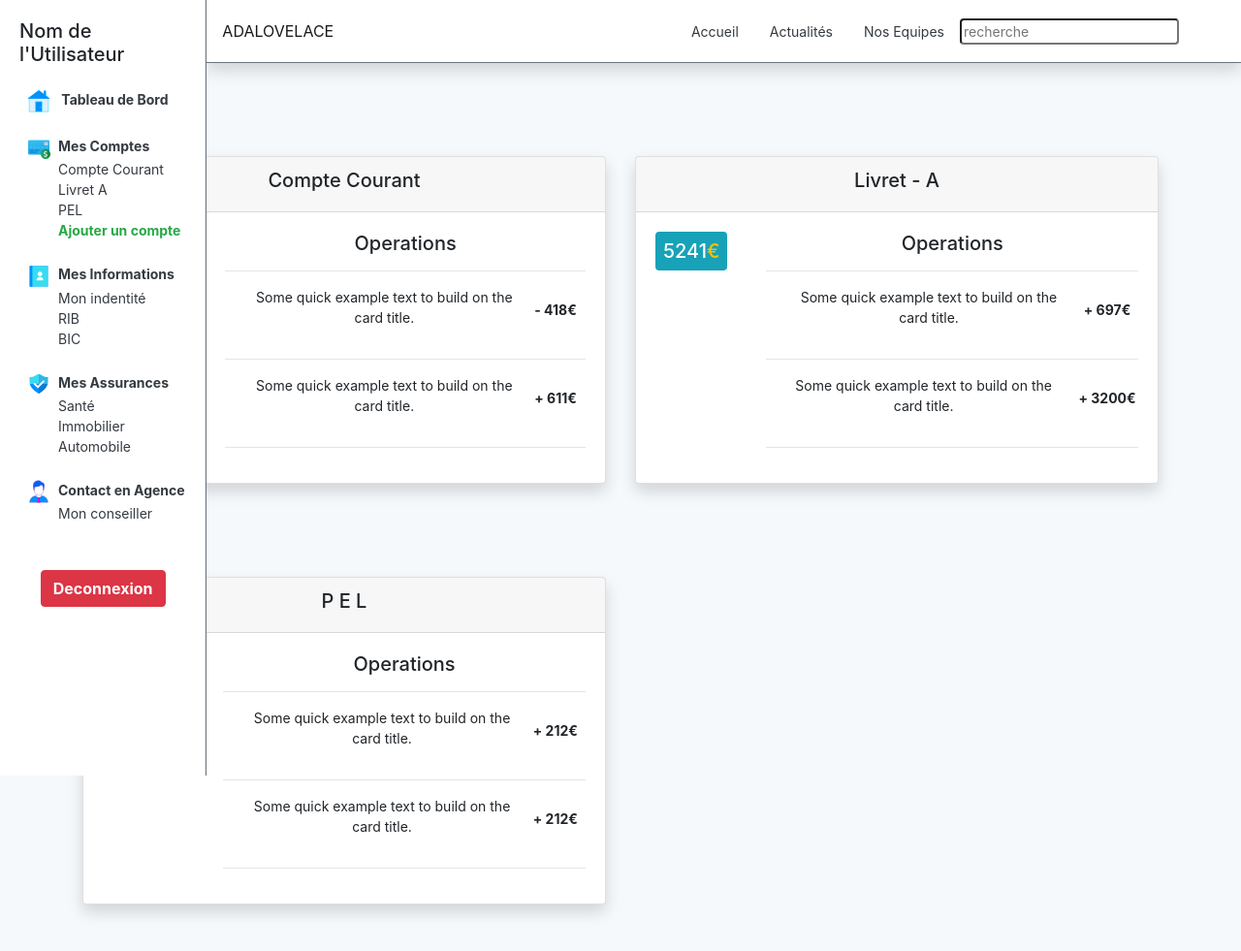
After one commit to CollignonB/banqueSymfony, a Symfony app: template templates/home/user.html.twig in a window 1280 px wide. The commit adds this page. Shown: the whole page at 97% size. Run offline with Twig, Linux system fonts and the light colour scheme; the template is opened without the code that fills it, so the values that code supplies are empty; some libraries are stand-ins or nearby versions.

Commit message:
|ADD| - add_user.twig / img / css /-

```diff
--- /dev/null
+++ b/public/css/main.css
@@ -0,0 +1,3 @@
+ul>li{
+    list-style: none;
+}
--- /dev/null
+++ b/public/css/user.css
@@ -0,0 +1,104 @@
+body {
+    font-size: .875rem;
+    background-color: #f6f9fc;
+  }
+
+  .feather {
+    width: 16px;
+    height: 16px;
+    vertical-align: text-bottom;
+  }
+
+  /*
+   * Sidebar
+   */
+
+  .sidebar {
+    position: fixed;
+    top: 0;
+    bottom: 0;
+    left: 0;
+    z-index: 100; /* Behind the navbar */
+    padding: 48px 0 0; /* Height of navbar */
+    box-shadow: inset -1px 0 0 rgba(0, 0, 0, 0.061);
+  }
+
+  @media (max-width: 767.98px) {
+    .sidebar {
+      top: 5rem;
+    }
+  }
+
+  .sidebar-sticky {
+    position: relative;
+    top: 0;
+    height: calc(100vh - 48px);
+    padding-top: .5rem;
+    overflow-x: hidden;
+    overflow-y: auto; /* Scrollable contents if viewport is shorter than content. */
+  }
+
+  @supports ((position: -webkit-sticky) or (position: sticky)) {
+    .sidebar-sticky {
+      position: -webkit-sticky;
+      position: sticky;
+    }
+  }
+
+  .sidebar .nav-link {
+    font-weight: 500;
+    color: #333;
+  }
+
+  .sidebar .nav-link .feather {
+    margin-right: 4px;
+    color: #999;
+  }
+
+  .sidebar .nav-link.active {
+    color: #007bff;
+  }
+
+  .sidebar .nav-link:hover .feather,
+  .sidebar .nav-link.active .feather {
+    color: inherit;
+  }
+
+  .sidebar-heading {
+    font-size: .75rem;
+    text-transform: uppercase;
+  }
+
+  /*
+   * Navbar
+   */
+
+  .navbar-brand {
+    padding-top: .75rem;
+    padding-bottom: .75rem;
+    font-size: 1rem;
+    /* background-color: rgba(0, 0, 0, .25); */
+    /* box-shadow: inset -1px 0 0 rgba(0, 0, 0, .25); */
+  }
+
+  .navbar .navbar-toggler {
+    top: .25rem;
+    right: 1rem;
+  }
+
+  .navbar .form-control {
+    padding: .75rem 1rem;
+    border-width: 0;
+    border-radius: 0;
+  }
+
+  .form-control-dark {
+    color: #fff;
+    background-color: rgba(255, 255, 255, .1);
+    border-color: rgba(255, 255, 255, .1);
+  }
+
+  .form-control-dark:focus {
+    border-color: transparent;
+    box-shadow: 0 0 0 3px rgba(255, 255, 255, .25);
+  }
--- a/templates/base.html.twig
+++ b/templates/base.html.twig
@@ -14,9 +14,10 @@
 		<link rel="stylesheet" href="{{ asset('css/main.css') }}"> {% block stylesheets %}{% endblock %}
 
 		</head>
-
+{% block body %}
 		<body>
 
+				{% block nav %}
 					<nav class="navbar fixed-top navbar-expand-lg navbar-light border-bottom border-white bg-dark">
 						<a class="navbar-brand text-white" href="{{ path ("app_home") }}">ADALOVELACE</a>
 						<button class="navbar-toggler" type="button" data-toggle="collapse" data-target="#navbarHeaderToggler" aria-controls="navbarTogglerDemo02" aria-expanded="false" aria-label="Toggle navigation">
@@ -38,7 +39,7 @@
 							</ul>
 
 							{# {% if is_granted('IS_AUTHENTICATED_FULLY') %} #}
-						<a href="{#{{path('app_user')}}#}" class="btn btn-sm btn-success m-2 my-sm-0">Mon Compte</a>
+							<a href="{{path('app_user')}}" class="btn btn-sm btn-success m-2 my-sm-0">Mon Compte</a>
 							<a href="{#{{{path('app_logout')}}#}" class="btn btn-sm btn-danger m-2 my-sm-0">Deconnexion</a>
 							{# {% else %} #}
 							<a href="{{ path ("app_login") }}" class="btn btn-sm btn-info m-2 my-sm-0" type="button">Mon Espace</a>
@@ -46,16 +47,21 @@
 						</div>
 
 					</nav>
+				{% endblock %}
 
+
+				{% block header %}
 					<header class="jumbotron">
 						<div class="container px-3 py-3 pt-md-5 pb-md-4 mx-auto text-center">
 							<h1 class="display-4">ADALOVELACE</h1>
 							<p class="lead">Nous vous accompagnions dans votre réussite.</p>
 						</div>
 					</header>
+				{% endblock %}
 
 				{% block main %}{% endblock %}
 
+				{% block footer %}
 					<footer class="footer py-4 mt-5 px-5 text-white border-top bg-dark">
 						<div class="row">
 							<div class="col-12 col-md">
@@ -121,11 +127,15 @@
 							</div>
 						</div>
 					</footer>
+				{% endblock %}
+
 
 				<script src="https://code.jquery.com/jquery-3.5.1.slim.min.js" integrity="sha384-DfXdz2htPH0lsSSs5nCTpuj/zy4C+OGpamoFVy38MVBnE+IbbVYUew+OrCXaRkfj" crossorigin="anonymous"></script>
 				<script src="https://cdn.jsdelivr.net/npm/bootstrap@4.5.3/dist/js/bootstrap.bundle.min.js" integrity="sha384-ho+j7jyWK8fNQe+A12Hb8AhRq26LrZ/JpcUGGOn+Y7RsweNrtN/tE3MoK7ZeZDyx" crossorigin="anonymous"></script>
 
 				{% block javascripts %}{% endblock %}
+
 		</body>
+		{% endblock %}
 	</html>
 </body></html>
--- /dev/null
+++ b/templates/home/user.html.twig
@@ -0,0 +1,197 @@
+{% extends 'base.html.twig' %}
+
+{% block stylesheets %}<link rel="stylesheet" href="{{ asset('css/user.css') }}">
+{% endblock %}
+
+{% block body %}
+
+
+	{% block nav %}
+		<nav class="navbar navbar-expand-lg navbar-light shadow border-secondary border-bottom col-md-9 ml-sm-auto col-lg-10 bg-white">
+			<a class="navbar-brand text-black" href="{{ path ("app_home") }}">ADALOVELACE</a>
+			<button class="navbar-toggler" type="button" data-toggle="collapse" data-target="#navbarHeaderToggler" aria-controls="navbarTogglerDemo02" aria-expanded="false" aria-label="Toggle navigation">
+				<span class="btn btn-light">MENU</span>
+			</button>
+
+			<div class="collapse navbar-collapse justify-content-end align-items-center" id="navbarHeaderToggler">
+				<ul class="nav align-items-center mx-5">
+					<li class="nav-item active">
+						<a class="nav-link text-dark" href="{{ path ("app_home") }}">Accueil<span class="sr-only">(current)</span>
+						</a>
+					</li>
+					<li class="nav-item">
+						<a class="nav-link text-dark" href="#">Actualités</a>
+					</li>
+					<li class="nav-item">
+						<a class="nav-link text-dark" href="#" tabindex="-1" aria-disabled="true">Nos Equipes</a>
+					</li>
+					<li>
+						<input class="rounded" type="search" placeholder="recherche">
+					</li>
+				</ul>
+			</div>
+
+		</nav>
+	{% endblock %}
+
+	{% block header %}{% endblock %}
+
+
+	{% block main %}
+
+		<nav class="sidebar text-black col-sm col-lg-2 border-right border-secondary bg-white p-0">
+
+			<ul class="card-body">
+				<li>
+					{# {% if app.user %} #}
+					<div class="text-black mb-3 mx-0">
+						<h5 class="">{#{{ app.user.username }}#}Nom de l'Utilisateur</h5>
+					</div>
+					{# {% endif %} #}
+				</li>
+				<li class="mt-4">
+					<a class="text-dark font-weight-bold" href=""><img class="mx-2" src="{{ asset('img/homeIco.png') }}" alt="">
+						Tableau de Bord</a>
+				</li>
+
+				<li class="mt-4">
+					<a class="text-dark font-weight-bold" href=""><img class="mx-2" src="{{ asset('img/bankIco.png') }}" alt="">Mes Comptes</a>
+					<ul>
+						<li><a class="text-dark" href="">Compte Courant</a></li>
+						<li><a class="text-dark" href="">Livret A</a></li>
+						<li><a class="text-dark" href="">PEL</a></li>
+						<li><a class="text-success font-weight-bold" href="">Ajouter un compte</a></li>
+					</ul>
+				</li>
+
+				<li class="mt-4">
+					<a class="text-dark font-weight-bold" href=""><img class="mx-2" src="{{ asset('img/bookIco.png') }}" alt="">Mes Informations</a>
+					<ul>
+						<li><a class="text-dark" href="">Mon indentité</a></li>
+						<li><a class="text-dark" href="">RIB</a></li>
+						<li><a class="text-dark" href="">BIC</a></li>
+					</ul>
+				</li>
+
+				<li class="mt-4">
+					<a class="text-dark font-weight-bold" href=""><img class="mx-2" src="{{ asset('img/secuIco.png') }}" alt="">Mes Assurances</a>
+					<ul>
+						<li><a class="text-dark" href="">Santé</a></li>
+						<li><a class="text-dark" href="">Immobilier</a></li>
+						<li><a class="text-dark" href="">Automobile</a></li>
+					</ul>
+				</li>
+
+				<li class="mt-4">
+					<a class="text-dark font-weight-bold" href=""><img class="mx-2" src="{{ asset('img/contactIco.png') }}" alt="">Contact en Agence</a>
+					<ul>
+						<li><a class="text-dark" href="">Mon conseiller</a></li>
+					</ul>
+				</li>
+				<li class="text-center mt-5">
+					<a class="text-center text-danger border-top border-white bg-dark" href="{#{{ path ('app_logout') }}#}">
+						<h5 class="btn btn-danger text-white font-weight-bold">Deconnexion</h5>
+					</a>
+				</li>
+			</ul>
+
+		</nav>
+		<main class="col-md-9 ml-sm-auto col-lg-12 px-md-4 mt-5">
+			<div class="container">
+				<div class="row">
+					<div class="col-sm col-lg-6">
+						<div class="card text-black shadow my-5 bg-white rounded">
+							<div class="card-header text-center">
+								<h5>Compte Courant</h5>
+							</div>
+							<div class="d-flex">
+								<div class="card-body text-center">
+									<h5 class="card-title text-white rounded bg-info p-2">75418<span class="text-warning">€</span>
+									</h5>
+								</div>
+								<div class="card-body text-center">
+									<div class="card-body py-0">
+										<h5 class="card-title">Operations</h5>
+									</div>
+									<hr>
+									<div class="d-flex align-items-center justify-content-center p-0">
+										<p class="card-text col-10">Some quick example text to build on the card title.</p>
+										<p class="card-title font-weight-bold">- 418€</p>
+									</div>
+									<hr>
+									<div class="d-flex align-items-center justify-content-center p-0">
+										<p class="card-text col-10">Some quick example text to build on the card title.</p>
+										<p class="card-title font-weight-bold">+ 611€</p>
+									</div>
+									<hr>
+								</div>
+							</div>
+						</div>
+					</div>
+					<div class="col-sm col-lg-6">
+						<div class="card text-black shadow my-5 bg-white rounded">
+							<div class="card-header text-center">
+								<h5>Livret - A</h5>
+							</div>
+							<div class="d-flex">
+								<div class="card-body text-center">
+									<h5 class="card-title text-white rounded bg-info p-2">5241<span class="text-warning">€</span>
+									</h5>
+								</div>
+								<div class="card-body text-center">
+									<div class="card-body py-0">
+										<h5 class="card-title">Operations</h5>
+									</div>
+									<hr>
+									<div class="d-flex align-items-center justify-content-center p-0">
+										<p class="card-text col-10">Some quick example text to build on the card title.</p>
+										<p class="card-title font-weight-bold">+ 697€</p>
+									</div>
+									<hr>
+									<div class="d-flex align-items-center justify-content-center p-0">
+										<p class="card-text col-10">Some quick example text to build on the card title.</p>
+										<p class="card-title font-weight-bold">+ 3200€</p>
+									</div>
+									<hr>
+								</div>
+							</div>
+						</div>
+					</div>
+					<div class="col-sm col-lg-6">
+						<div class="card text-black shadow my-5 bg-white rounded">
+							<div class="card-header text-center">
+								<h5>P E L</h5>
+							</div>
+							<div class="d-flex">
+								<div class="card-body text-center">
+									<h5 class="card-title text-white rounded bg-info p-2">10818<span class="text-warning">€</span>
+									</h5>
+								</div>
+								<div class="card-body text-center">
+									<div class="card-body py-0">
+										<h5 class="card-title">Operations</h5>
+									</div>
+									<hr>
+									<div class="d-flex align-items-center justify-content-center p-0">
+										<p class="card-text col-10">Some quick example text to build on the card title.</p>
+										<p class="card-title font-weight-bold">+ 212€</p>
+									</div>
+									<hr>
+									<div class="d-flex align-items-center justify-content-center p-0">
+										<p class="card-text col-10">Some quick example text to build on the card title.</p>
+										<p class="card-title font-weight-bold">+ 212€</p>
+									</div>
+									<hr>
+								</div>
+							</div>
+						</div>
+					</div>
+				</div>
+			</div>
+
+		</main>
+
+	{% endblock %}
+
+	{% block footer %}{% endblock %}
+{% endblock %}
```
Also changed, not shown: src/Controller/MainController.php (+8 -0 lines), public/img/bankIco.png (added), public/img/bookIco.png (added), public/img/contactIco.png (added), public/img/ecrouIco.png (added), public/img/homeIco.png (added), public/img/secuIco.png (added), public/img/sunIco.svg (added). Lines whose indentation alone changed are shown as unchanged.
